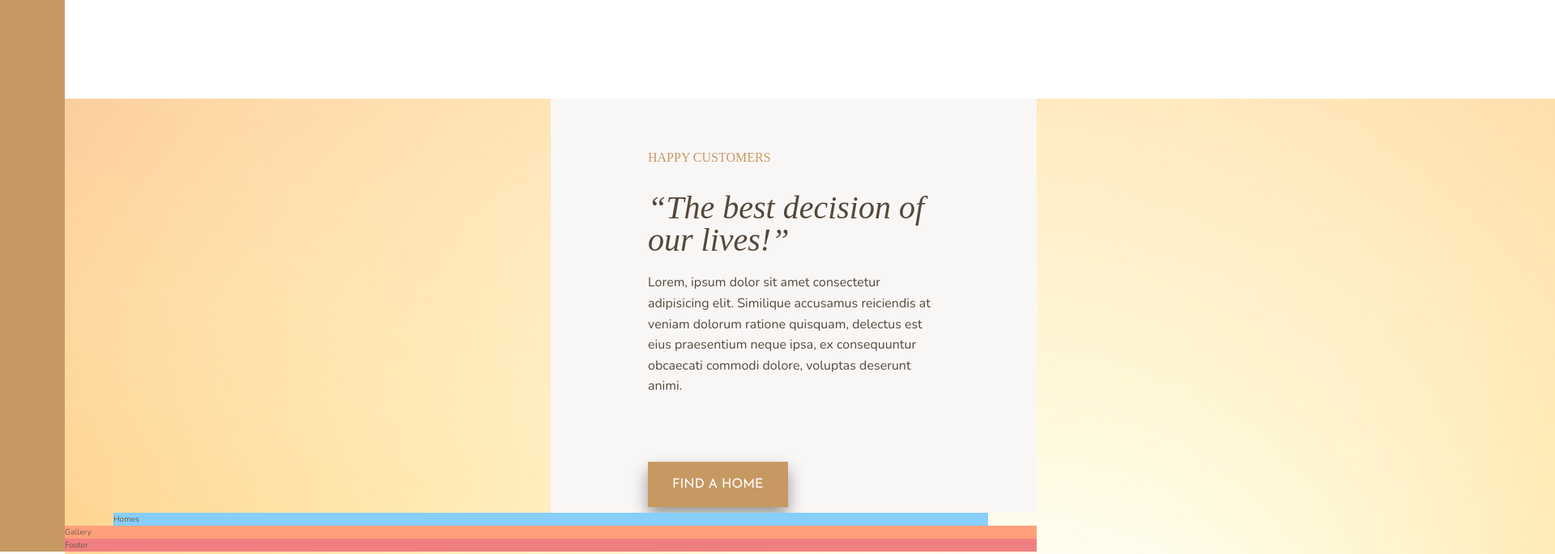
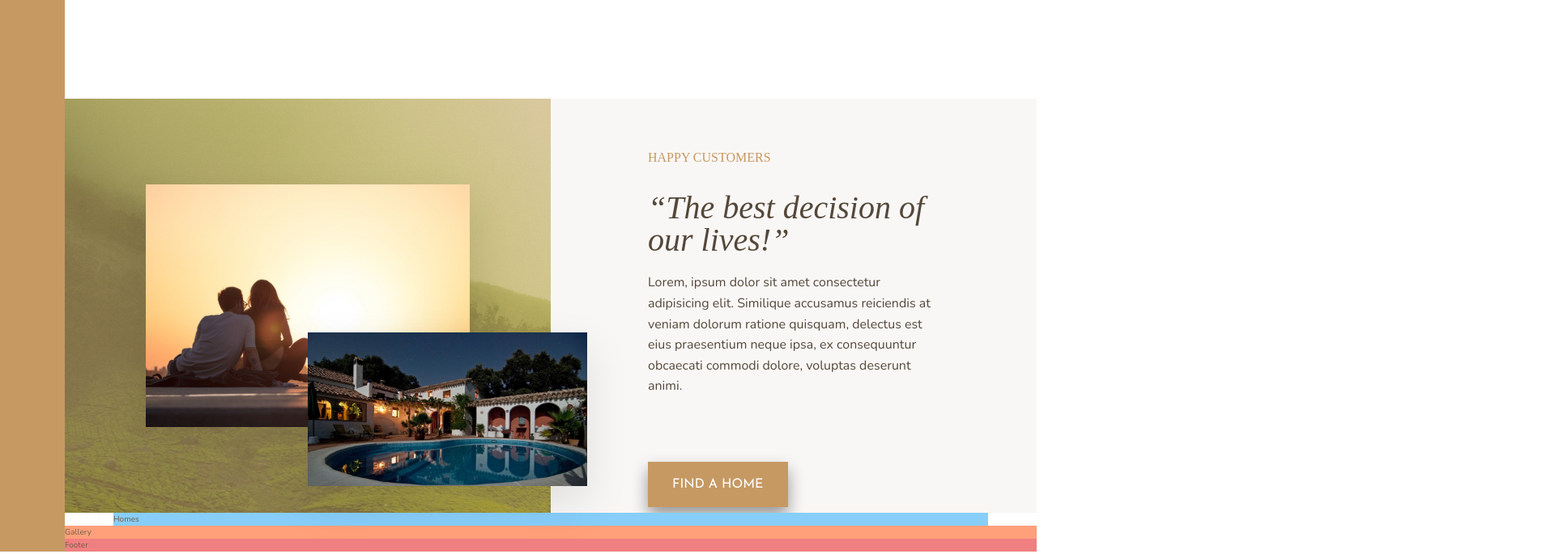
Before and after one commit to sagrikaa/Nexter, a website: page index.html in a window 1280 px wide. Shown: the part 1240-1925 px from the top of the page at 81% size, 1920 px wide, since content can reach past the window. Drawn offline with nearby package versions, Linux system fonts and the light colour scheme.

Commit message:
Story section styled

```diff
--- a/sass/_story.scss
+++ b/sass/_story.scss
@@ -1,19 +1,39 @@
 .story {
 
     &_pictures {
-        background-color: lightyellow;
+        background-image: linear-gradient(rgba($color-primary, .5), rgba($color-primary, .5)), url(../img/back.jpg);
         grid-column: full-start/col-end 4;
+        display: grid;
+        grid-template-columns: repeat(6, 1fr);
+        grid-template-rows: repeat(6, 1fr);
+        align-items: center;
+    }
 
+    &_img--1 {
+        width: 100%;
+        grid-column: 2/6;
+        grid-row: 2/6;
+        box-shadow: 0 2rem 5rem rgba(#000, .1);
     }
+
+    &_img--2 {
+        width: 115%;
+        grid-column: 4/-1;
+        grid-row: 4/7;
+        z-index: 10;
+        box-shadow: 0 2rem 5rem rgba(#000, .1);
+    }
+
 
     &_content {
         background-color: $color-grey-light-1;
         grid-column: col-start 5/full-end;
         padding: 6rem 12rem;
 
-        display: flex;
-        flex-direction: column;
-        align-items: start;
+
+        // display: grid;
+        // align-items: center;
+        // justify-items: center;
 
     }
 
```
Also changed, not shown: css/style.css.
